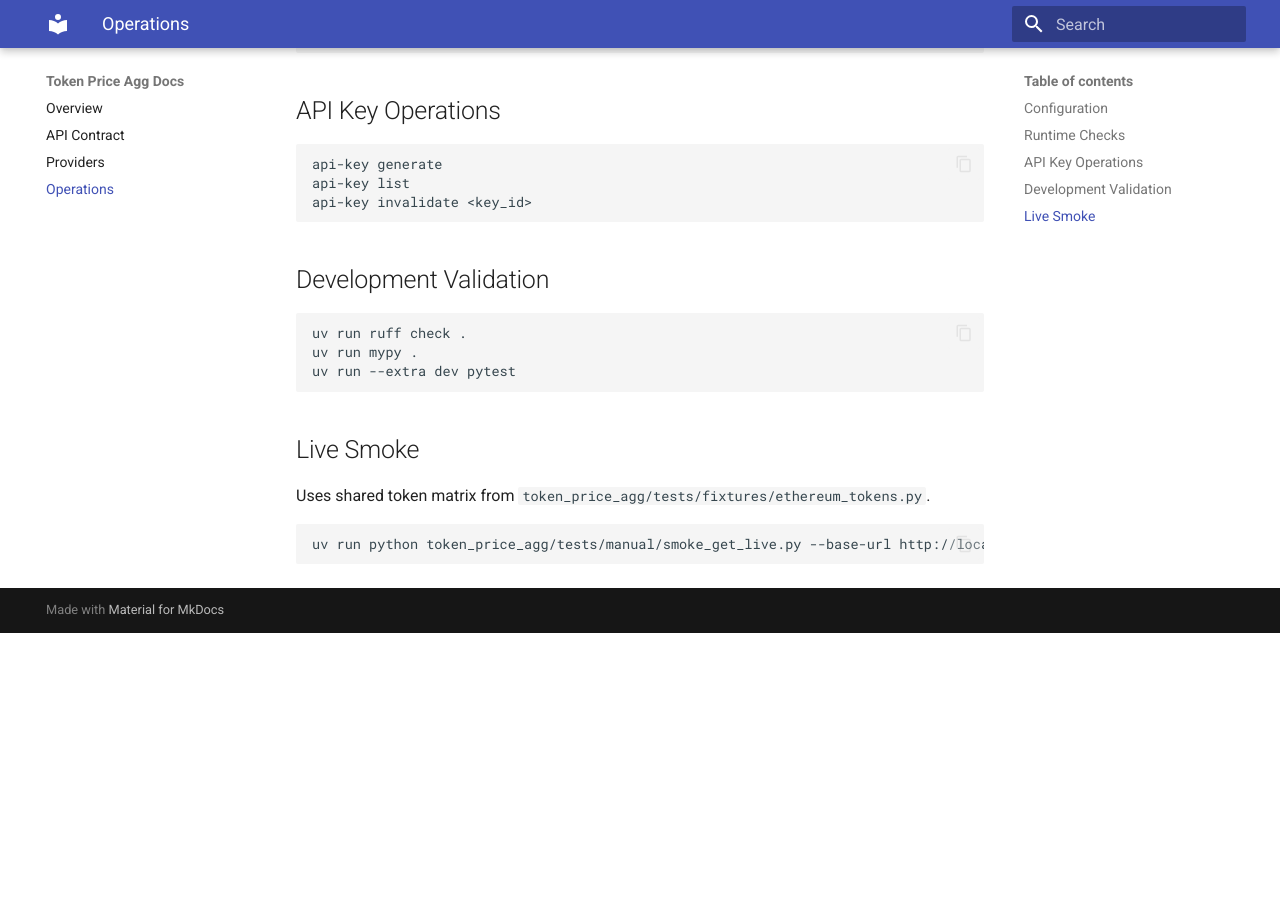
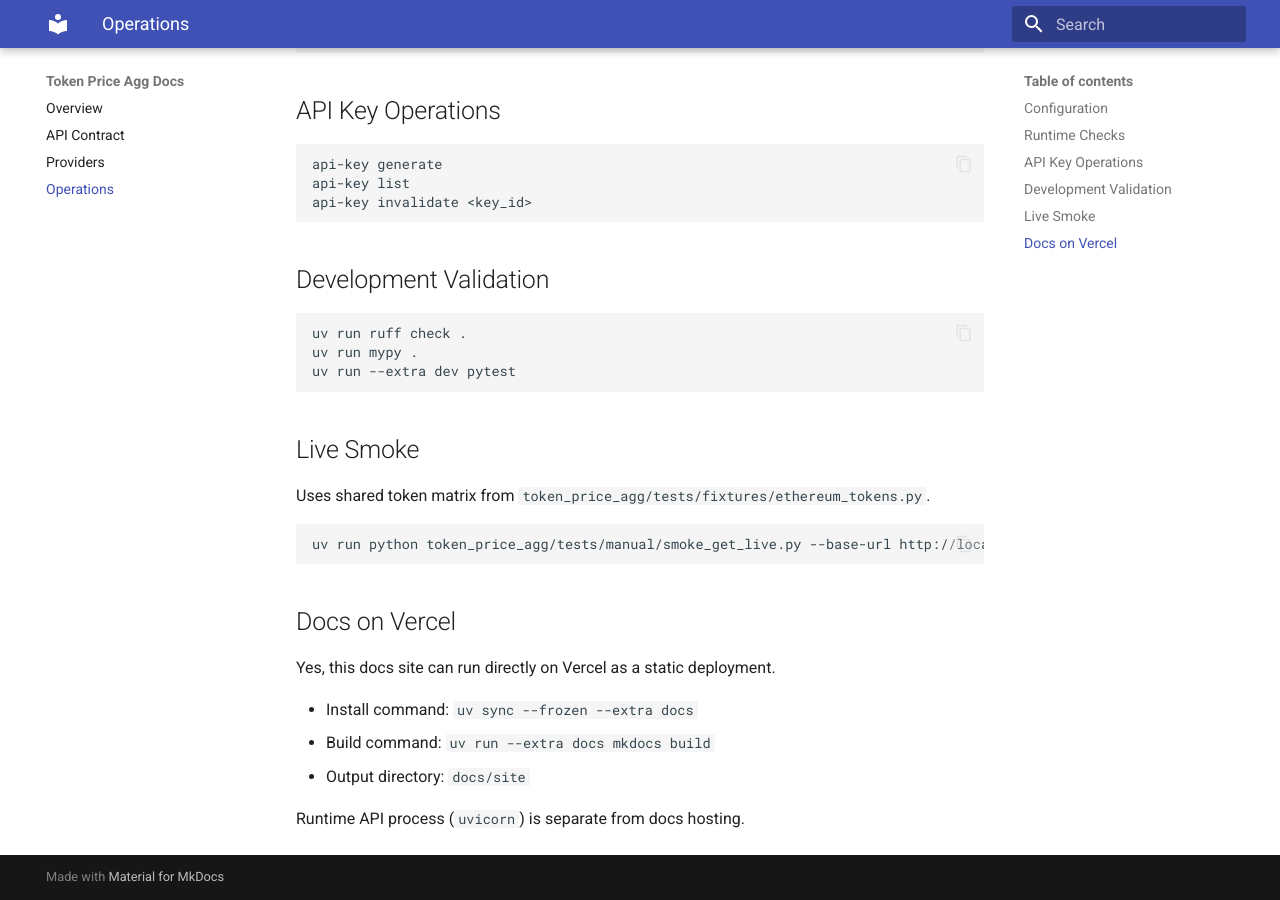
Before and after one commit to wavey0x/token-price-agg, an MkDocs documentation site: the page built from docs/src/operations.md, in a window 1280 px wide and 900 px high, scrolled down 1335 px. Built offline with MkDocs 1.6.1 and Material for MkDocs 9.7.7, drawn with Linux system fonts in a browser that asks for light colours; before the commit the page ends 1968 px from its top, so only the background shows below that.

Commit message:
vercel build

````diff
--- a/docs/src/operations.md
+++ b/docs/src/operations.md
@@ -73,3 +73,13 @@ Uses shared token matrix from `token_price_agg/tests/fixtures/ethereum_tokens.py
 ```bash
 uv run python token_price_agg/tests/manual/smoke_get_live.py --base-url http://localhost:8000
 ```
+
+## Docs on Vercel
+
+Yes, this docs site can run directly on Vercel as a static deployment.
+
+- Install command: `uv sync --frozen --extra docs`
+- Build command: `uv run --extra docs mkdocs build`
+- Output directory: `docs/site`
+
+Runtime API process (`uvicorn`) is separate from docs hosting.
````
Also changed, not shown: README.md (+19 -0 lines), RUNBOOK.md (+14 -0 lines), docs/src/api.md (+4 -0 lines), vercel.json (added), 1 other file.
